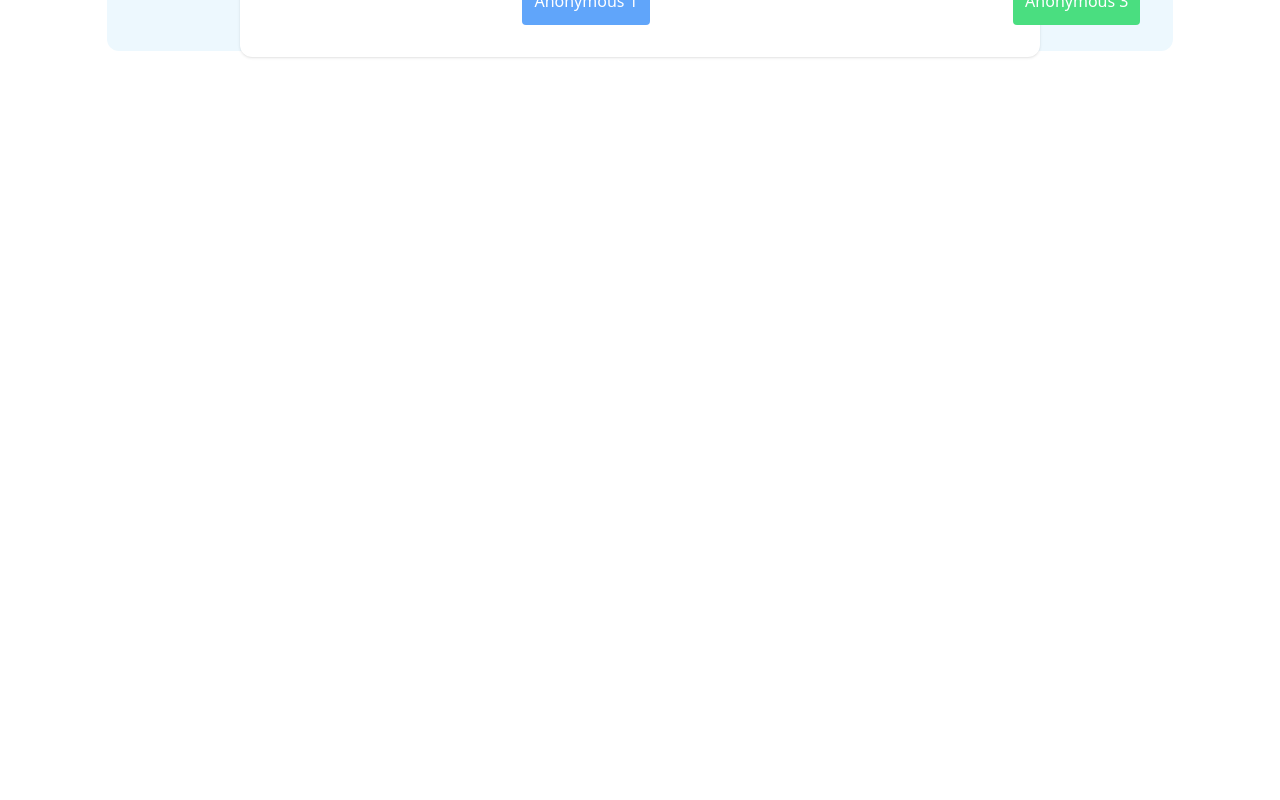
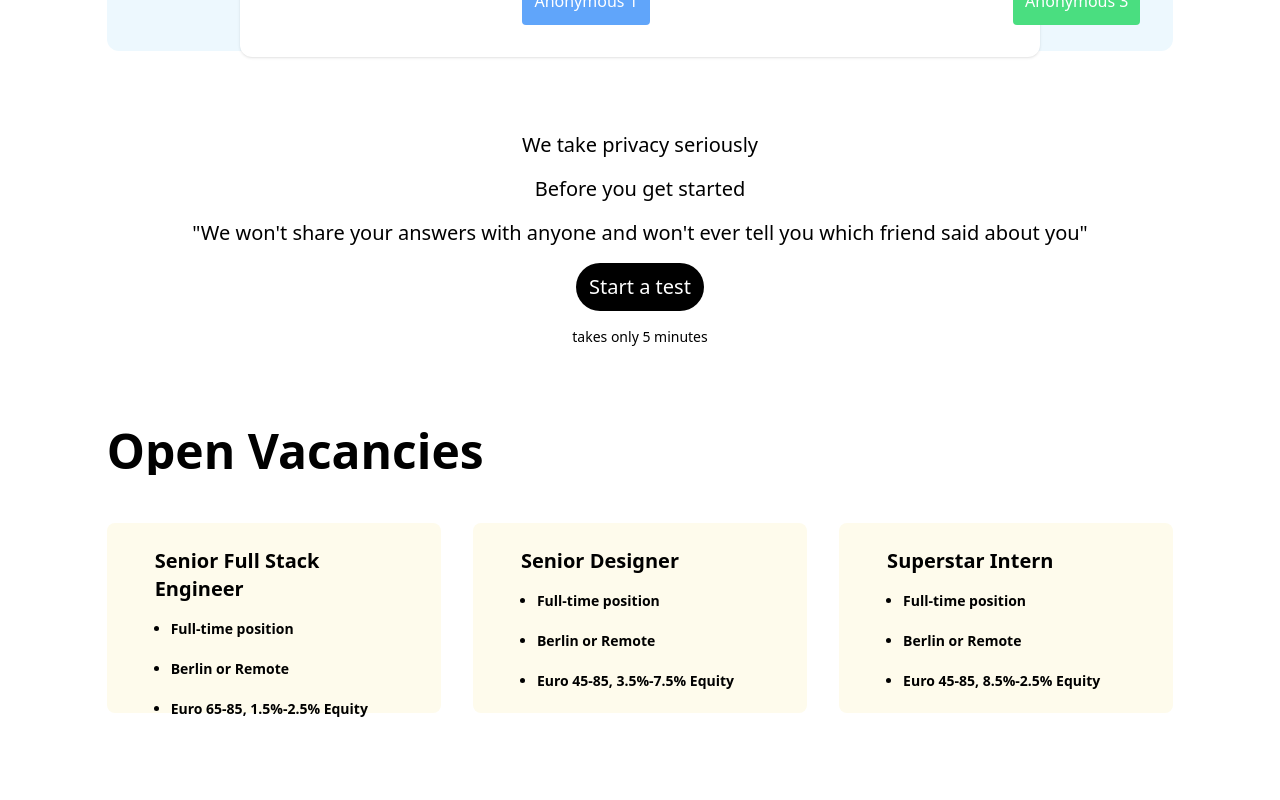
Before and after one commit to praduman03/ahead_web_clone, a React (Vite) app: page / in a window 1280 px wide. Shown: the part 4200-5000 px from the top of the page. Before the commit the page ends 4291 px from the top, so only its background shows below. Built offline with nearby package versions, Linux system fonts and the light colour scheme.

Commit message:
add vacancy card, start test, footer

```diff
--- a/src/App.jsx
+++ b/src/App.jsx
@@ -6,6 +6,9 @@ import Cards from "./components/carousel/Cards";
 import MeetTheAheadApp from "./components/meetTheAheadApp/meetTheAheadApp";
 import SelfImprovement from "./components/selfImprovement/SelfImprovement";
 import EverWonderedCard from "./components/everWonderedCard/EverWonderedCard";
+import StartTest from "./components/startATest/StartTest";
+import Footer from "./components/footer/Footer";
+import Vacancies from "./components/vacancy/Vacancies";
 
 function App() {
   return (
@@ -19,7 +22,10 @@ function App() {
       <MeetTheAheadApp />
       <SelfImprovement />
       <EQSection content={"second"} />
-      <EverWonderedCard/>
+      <EverWonderedCard />
+      <StartTest />
+      <Vacancies />
+      <Footer />
     </div>
   );
 }
--- /dev/null
+++ b/src/components/footer/Footer.jsx
@@ -0,0 +1,17 @@
+const Footer = () => {
+  return (
+    <div className="flex flex-col gap-8 justify-center items-center">
+      <span className="border w-[80%]"></span>
+      <div className="flex flex-col justify-center items-center">
+        <img className="w-16" src="./logo.jpg" alt="" />
+        <h1 className="text-lg font-medium">ahead</h1>
+      </div>
+      <div>made by prad with ❤️</div>
+      <p className="text-gray-500 mb-10">
+        © 2024 Ahead App. All rights reserved.
+      </p>
+    </div>
+  );
+};
+
+export default Footer;
--- /dev/null
+++ b/src/components/startATest/StartTest.jsx
@@ -0,0 +1,35 @@
+import { motion } from "framer-motion";
+const StartTest = () => {
+  return (
+    <motion.div
+      initial="hidden"
+      whileInView="visible"
+      viewport={{ once: true }}
+      transition={{
+        duration: 1,
+        staggerChildren: 0.2,
+        delayChildren: 0.3,
+      }}
+      variants={{
+        visible: { opacity: 1, scale: 1, x: 0, y: 0 },
+        hidden: { opacity: 0, scale: 0.5 },
+      }}
+    >
+      <div className="flex flex-col text-center text-xl items-center justify-center gap-4 mt-20 mb-20">
+        <p>We take privacy seriously</p>
+        <h1>Before you get started</h1>
+        <p>
+          &quot;We won&apos;t share your answers with anyone and won&apos;t ever
+          tell you which friend said about you&quot;
+        </p>
+        <button className="rounded-3xl bg-black text-white w-32 h-12 p-1">
+          {" "}
+          Start a test{" "}
+        </button>
+        <p className="text-sm">takes only 5 minutes</p>
+      </div>
+    </motion.div>
+  );
+};
+
+export default StartTest;
--- /dev/null
+++ b/src/components/vacancy/Vacancies.jsx
@@ -0,0 +1,57 @@
+import { motion } from "framer-motion";
+import VacancyCard from "./VacancyCard";
+
+const vacancies = [
+  {
+    jobTitle: "Senior Full Stack Engineer",
+    position: "Full-time position",
+    location: "Berlin or Remote",
+    pay: "Euro 65-85, 1.5%-2.5% Equity",
+  },
+  {
+    jobTitle: "Senior Designer",
+    position: "Full-time position",
+    location: "Berlin or Remote",
+    pay: "Euro 45-85, 3.5%-7.5% Equity",
+  },
+  {
+    jobTitle: "Superstar Intern",
+    position: "Full-time position",
+    location: "Berlin or Remote",
+    pay: "Euro 45-85, 8.5%-2.5% Equity",
+  },
+];
+
+const Vacancies = () => {
+  return (
+    <div className="mt-10 mb-60 w-5/6 flex flex-col ml-auto mr-auto">
+      <motion.div
+        initial="hidden"
+        whileInView="visible"
+        viewport={{ once: true }}
+        variants={{
+          hidden: { x: "-30%", y: "50%", opacity: 0 },
+          visible: {
+            x: 0,
+            y: 0,
+            opacity: 1,
+            transition: { ease: "easeInOut", duration: 1.5 },
+          },
+        }}
+        style={{
+          width: "100%",
+          overflow: "hidden",
+        }}
+      >
+        <h1 className="text-5xl font-bold">Open Vacancies</h1>
+      </motion.div>
+      <div className="mt-12 flex justify-between gap-8">
+        {vacancies.map((data, index) => {
+          return <VacancyCard key={index} data={data} index={index} />;
+        })}
+      </div>
+    </div>
+  );
+};
+
+export default Vacancies;
--- /dev/null
+++ b/src/components/vacancy/VacancyCard.jsx
@@ -0,0 +1,48 @@
+/* eslint-disable react/prop-types */
+import { useState } from "react";
+import { motion } from "framer-motion";
+
+const VacancyCard = ({ data, index }) => {
+  const [isButtonVisible, setButtonVisible] = useState(false);
+  return (
+    <>
+      <motion.div
+        initial={{ height: 190 }}
+        whileHover={{ height: 270 }}
+        key={index}
+        onHoverStart={() => setButtonVisible(true)}
+        onHoverEnd={() => setButtonVisible(false)}
+        transition={{ ease: "easeInOut", duration: 0.3 }}
+        className="bg-[#fefbec] rounded-lg hover:bg-[#ece7d1] hover:cursor-pointer w-[50vh]"
+      >
+        <div className="rounded-2xl  p-6 px-12">
+          <h2 className="text-xl font-bold">{data.jobTitle}</h2>
+
+          <ul className="mt-4 text-sm font-semibold list-disc pl-4">
+            <li>{data.position}</li>
+            <br />
+            <li>{data.location}</li>
+            <br />
+            <li>{data.pay}</li>
+          </ul>
+        </div>
+        {isButtonVisible && (
+          <motion.button
+            initial="hidden"
+            whileInView="visible"
+            transition={{ ease: "easeInOut", duration: 0.5, delay: 0.1 }}
+            variants={{
+              visible: { opacity: 1, scale: 1 },
+              hidden: { opacity: 0, scale: 0.7 },
+            }}
+            className="mx-10 cursor-pointer text-white bg-black rounded-full px-3 py-2 mt-4"
+          >
+            Click Me
+          </motion.button>
+        )}
+      </motion.div>
+    </>
+  );
+};
+
+export default VacancyCard;
```
